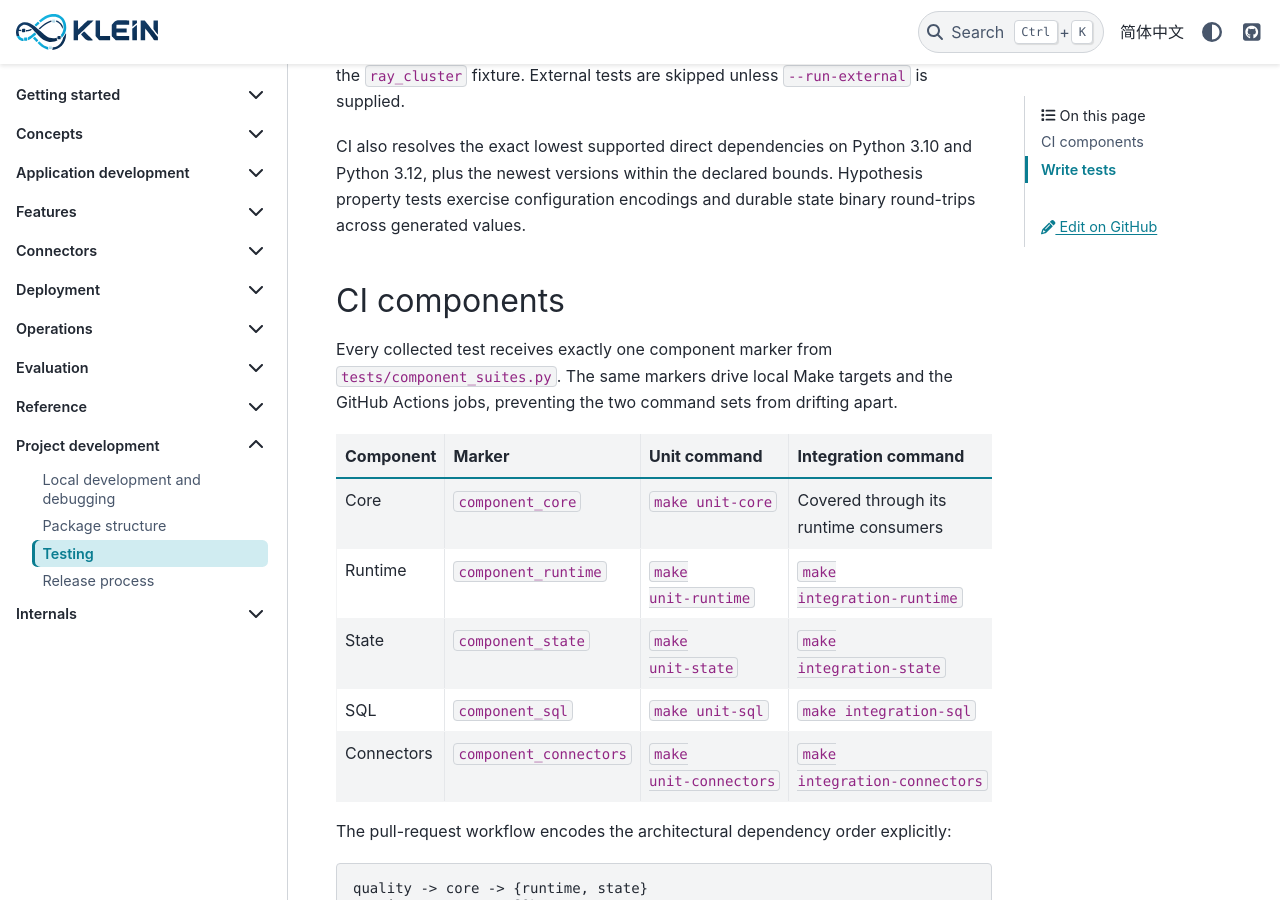
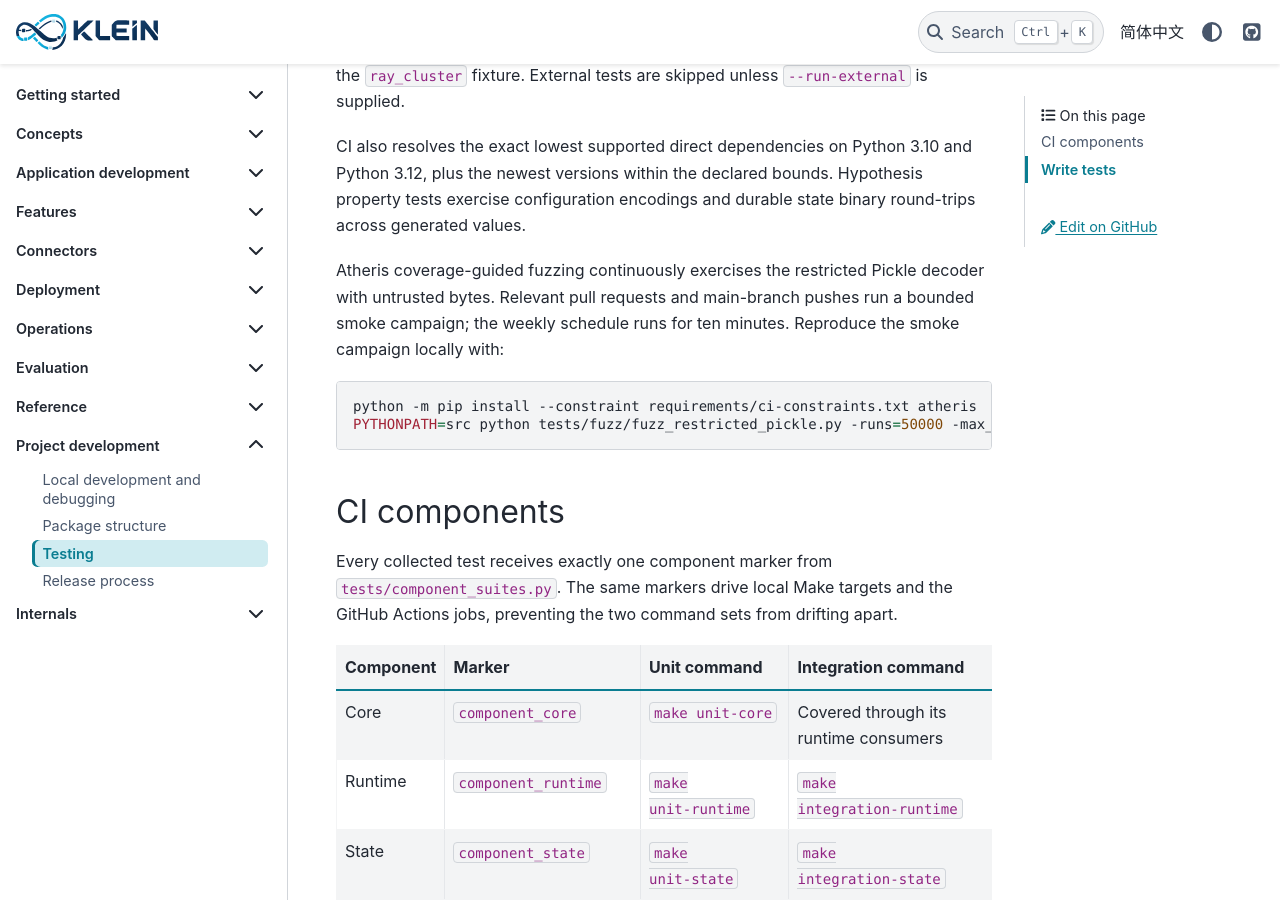
Before and after one commit to yuchen-ecnu/klein, a Sphinx documentation site: the page built from docs/testing.md, in a window 1280 px wide and 900 px high, scrolled down 840 px. Built offline with Sphinx 7.4.7 and the PyData theme 0.15.4, drawn with Linux system fonts in a browser that asks for light colours.

Commit message:
test: continuously fuzz restricted snapshots
Signed-off-by: Yu Chen <yuchen-ecnu@users.noreply.github.com>

````diff
--- a/docs/testing.md
+++ b/docs/testing.md
@@ -28,6 +28,16 @@ CI also resolves the exact lowest supported direct dependencies on Python 3.10
 and Python 3.12, plus the newest versions within the declared bounds. Hypothesis
 property tests exercise configuration encodings and durable state binary
 round-trips across generated values.
+
+Atheris coverage-guided fuzzing continuously exercises the restricted Pickle
+decoder with untrusted bytes. Relevant pull requests and main-branch pushes run
+a bounded smoke campaign; the weekly schedule runs for ten minutes. Reproduce
+the smoke campaign locally with:
+
+```bash
+python -m pip install --constraint requirements/ci-constraints.txt atheris
+PYTHONPATH=src python tests/fuzz/fuzz_restricted_pickle.py -runs=50000 -max_len=65536
+```
 
 ## CI components
 
````
Also changed, not shown: CHANGELOG.md (+2 -0 lines), 7 other files.
